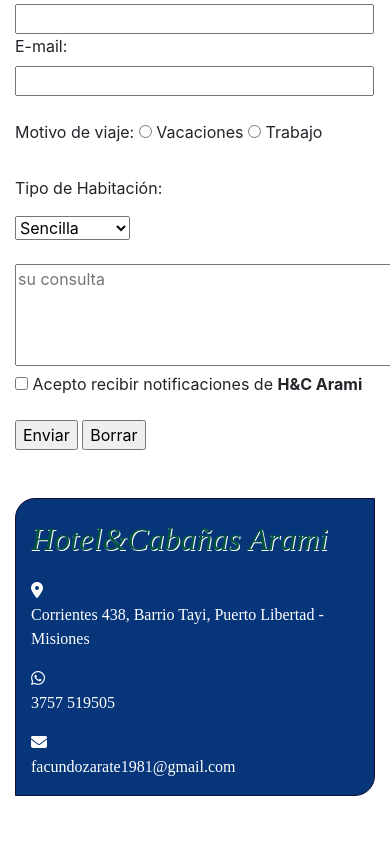
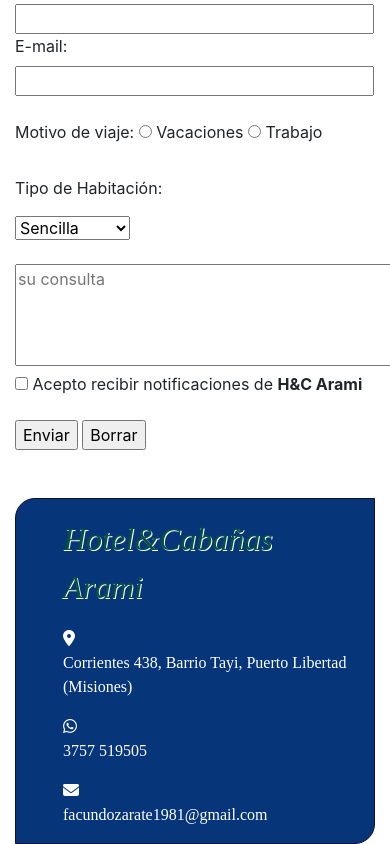
Before and after one commit to Facundo1981/proyecto_final, a website: page pages/contacto.html in a window 390 px wide. Shown: the part 553-1397 px from the top of the page. Before the commit the page ends 1349 px from the top, so only its background shows below. Drawn offline with Linux system fonts and the light colour scheme; a web font is replaced by a local one.

Commit message:
cambios en el responsive footer

```diff
--- a/pages/contacto.html
+++ b/pages/contacto.html
@@ -72,20 +72,22 @@
         </article>
       </section>
       <footer class="container-fluid">
-        <div>
+        <div class="row">
+          <div class="col-sm">
             <p class="nombreCompañia">Hotel&Cabañas Arami</p>
           </div>
-        <div>
+          <div class="col-sm">
             <i class="fa-solid fa-location-dot"></i>
-          <p><span>Corrientes 438, Barrio Tayi</span>, Puerto Libertad - Misiones</p>
+            <p><span>Corrientes 438, Barrio Tayi</span>, Puerto Libertad (Misiones)</p>
           </div>
-        <div>
+          <div class="col-sm">
             <i class="fa-brands fa-whatsapp"></i>
             <p>3757 519505</p>
           </div>
-        <div>
+          <div class="col-sm">
             <i class="fa-solid fa-envelope"></i>
             <p><a href="#">facundozarate1981@gmail.com</a></p>
+          </div>
         </div>
       </footer>
     </main>
--- a/sass/estilos_parciales/_footer.scss
+++ b/sass/estilos_parciales/_footer.scss
@@ -7,7 +7,8 @@ footer {
     border: .1rem solid $negro;
 
     div {
-    color: white;
+        padding-left: 2rem;
+        color: white;
     }
     a{
         color:white;
```
Also changed, not shown: index.html (+1 -1 lines), pages/gastronomia.html (+7 -5 lines), pages/habitaciones.html (+7 -5 lines), pages/imagenes.html (+7 -5 lines), pages/servicios.html (+7 -5 lines), css/style.css. Lines whose indentation alone changed are shown as unchanged.
